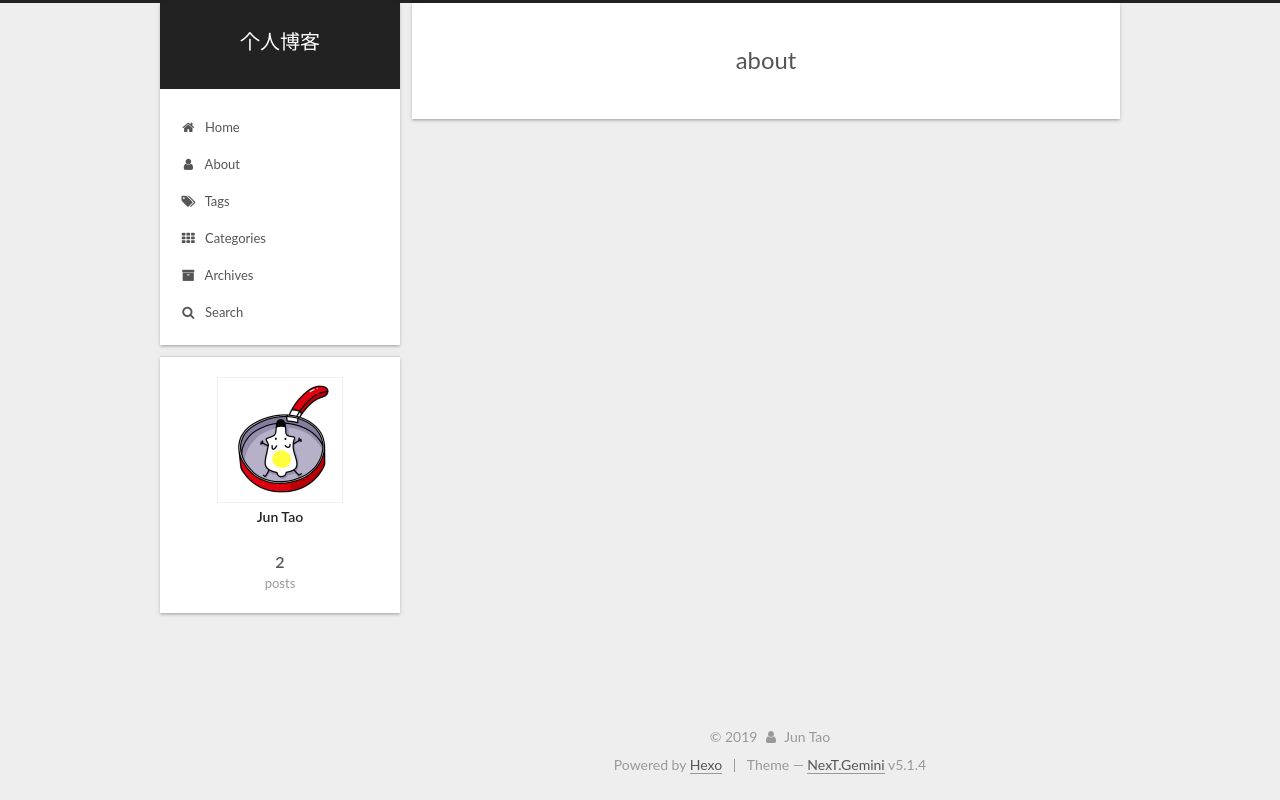
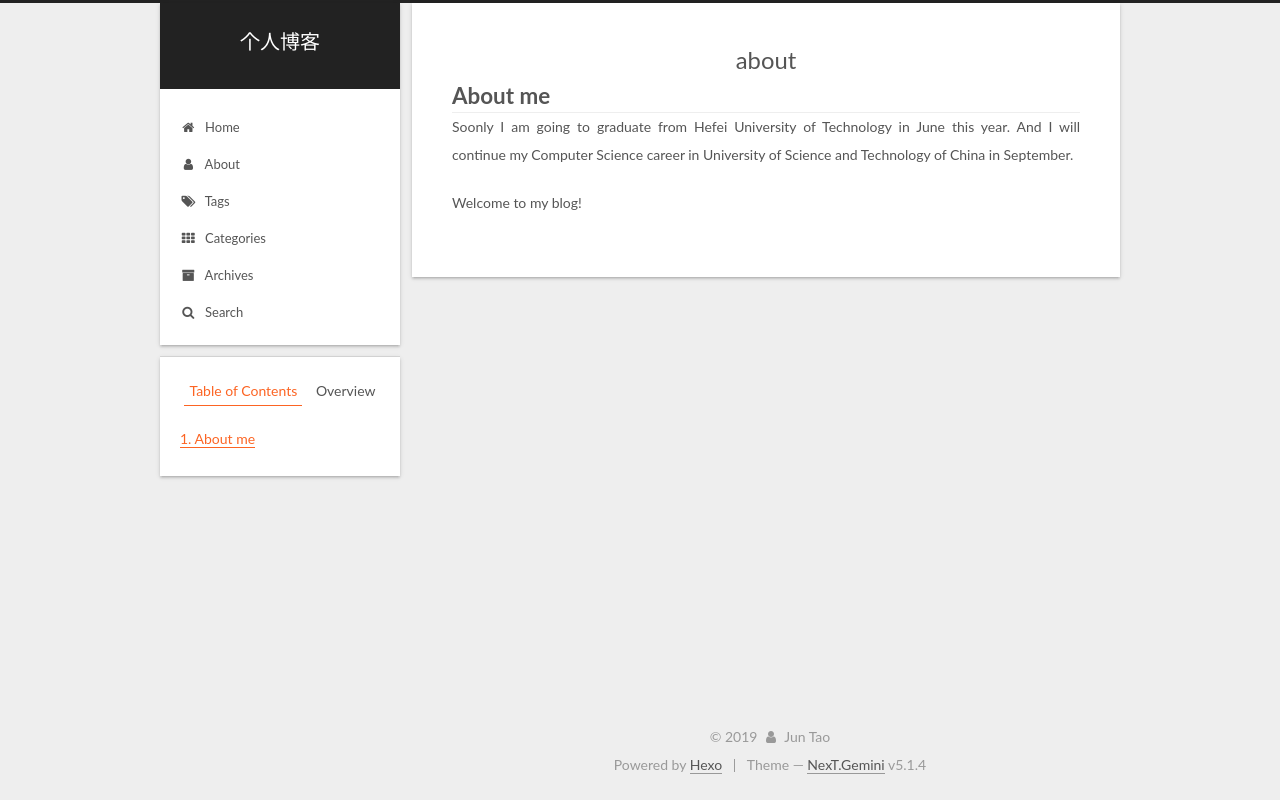
Before and after one commit to tanjuntao/tanjuntao.github.io, a plain HTML site: page about/index.html in a window 1280 px wide. Drawn offline with Linux system fonts and the light colour scheme.

Commit message:
Site updated: 2019-04-01 11:20:27

```diff
--- a/about/index.html
+++ b/about/index.html
@@ -79,14 +79,17 @@
 
 
 
+<meta name="description" content="About meSoonly I am going to graduate from Hefei University of Technology in June this year. And I will continue my Computer Science career in University of Science and Technology of China in Septembe">
 <meta property="og:type" content="website">
 <meta property="og:title" content="about">
 <meta property="og:url" content="http://yoursite.com/about/index.html">
 <meta property="og:site_name" content="个人博客">
+<meta property="og:description" content="About meSoonly I am going to graduate from Hefei University of Technology in June this year. And I will continue my Computer Science career in University of Science and Technology of China in Septembe">
 <meta property="og:locale" content="default">
-<meta property="og:updated_time" content="2019-04-01T02:44:37.879Z">
+<meta property="og:updated_time" content="2019-04-01T03:19:34.620Z">
 <meta name="twitter:card" content="summary">
 <meta name="twitter:title" content="about">
+<meta name="twitter:description" content="About meSoonly I am going to graduate from Hefei University of Technology in June this year. And I will continue my Computer Science career in University of Science and Technology of China in Septembe">
 
 
 
@@ -296,6 +299,8 @@
       <div class="post-body">
 
 
+          <h1 id="About-me"><a href="#About-me" class="headerlink" title="About me"></a>About me</h1><p>Soonly I am going to graduate from Hefei University of Technology in June this year. And I will continue my Computer Science career in University of Science and Technology of China in September.</p>
+<p>Welcome to my blog! </p>
 
 
       </div>
@@ -338,8 +343,17 @@
 
 
 
+        <ul class="sidebar-nav motion-element">
+          <li class="sidebar-nav-toc sidebar-nav-active" data-target="post-toc-wrap">
+            Table of Contents
+          </li>
+          <li class="sidebar-nav-overview" data-target="site-overview-wrap">
+            Overview
+          </li>
+        </ul>
 
-      <section class="site-overview-wrap sidebar-panel sidebar-panel-active">
+
+      <section class="site-overview-wrap sidebar-panel">
         <div class="site-overview">
           <div class="site-author motion-element" itemprop="author" itemscope itemtype="http://schema.org/Person">
 
@@ -383,6 +397,22 @@
         </div>
       </section>
 
+
+      <!--noindex-->
+        <section class="post-toc-wrap motion-element sidebar-panel sidebar-panel-active">
+          <div class="post-toc">
+
+
+
+
+
+
+              <div class="post-toc-content"><ol class="nav"><li class="nav-item nav-level-1"><a class="nav-link" href="#About-me"><span class="nav-number">1.</span> <span class="nav-text">About me</span></a></li></ol></div>
+
+
+          </div>
+        </section>
+      <!--/noindex-->
 
 
 
--- a/css/main.css
+++ b/css/main.css
@@ -1823,7 +1823,7 @@ pre .javascript .function {
   width: 4px;
   height: 4px;
   border-radius: 50%;
-  background: #8cffff;
+  background: #bbff32;
 }
 .links-of-blogroll {
   font-size: 13px;
```
